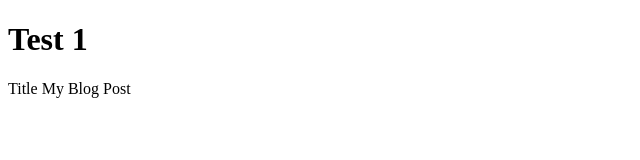
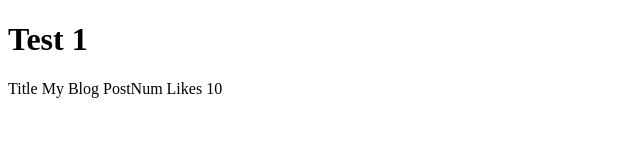
Before and after one commit to michaelboyles/formula, a React app: page / in a window 1280 px wide. Shown: the top 160 px of the page, without its empty margins (0-640 px from the left). Built offline with nearby package versions, Linux system fonts and the light colour scheme; the HTML template or start-up script is replaced by a standard one.

Commit message:
feat: add number field support

```diff
--- a/src/lib.ts
+++ b/src/lib.ts
@@ -73,7 +73,19 @@ export class StringField {
     }
 }
 export class NumberField {
+    path: string
+    form: Form<any>
+
+    constructor(path: string) {
+        this.path = path;
+    }
+
     setForm(form: Form<any>) {
+        this.form = form;
+    }
+
+    getValue(): number {
+        return this.form.getValue(this.path);
     }
 }
 export class ObjectField<T> {
--- a/src/test1.tsx
+++ b/src/test1.tsx
@@ -22,13 +22,14 @@ export function Test1() {
             }
         })
     });
-    const title = form.get("title");
-    const { value } = useField(title);
+    const { value: title } = useField(form.get("title"));
+    const { value: numLikes } = useField(form.get("numLikes"));
 
     return (
         <div>
             <h1>Test 1</h1>
-            Title { value }
+            Title { title }
+            Num Likes { numLikes }
         </div>
     )
 }
--- a/src/useField.ts
+++ b/src/useField.ts
@@ -1,7 +1,16 @@
 import { useSyncExternalStore } from "react";
-import { StringField } from "./lib";
+import { NumberField, StringField } from "./lib";
 
-export function useField(field: StringField) {
+type StringReturn = {
+    value: string
+}
+type NumberReturn = {
+    value: number
+}
+
+export function useField(field: StringField): StringReturn;
+export function useField(field: NumberField): NumberReturn;
+export function useField(field) {
     const value = useSyncExternalStore(
         // Subscribe
         (onStoreChange) => {
--- a/src/useForm.ts
+++ b/src/useForm.ts
@@ -4,6 +4,7 @@ import {
     FormSchema,
     FormSchemaElement,
     NumberElement,
+    NumberField,
     ObjectElement,
     StringElement,
     StringField,
@@ -46,6 +47,9 @@ export function useForm<T extends SchemaElementSet>(opts: UseFormOpts<T>) {
             if (element.type === "string") {
                 fields[key] = new StringField(key);
             }
+            else if (element.type === "number") {
+                fields[key] = new NumberField(key);
+            }
         }
 
         // @ts-ignore
```
